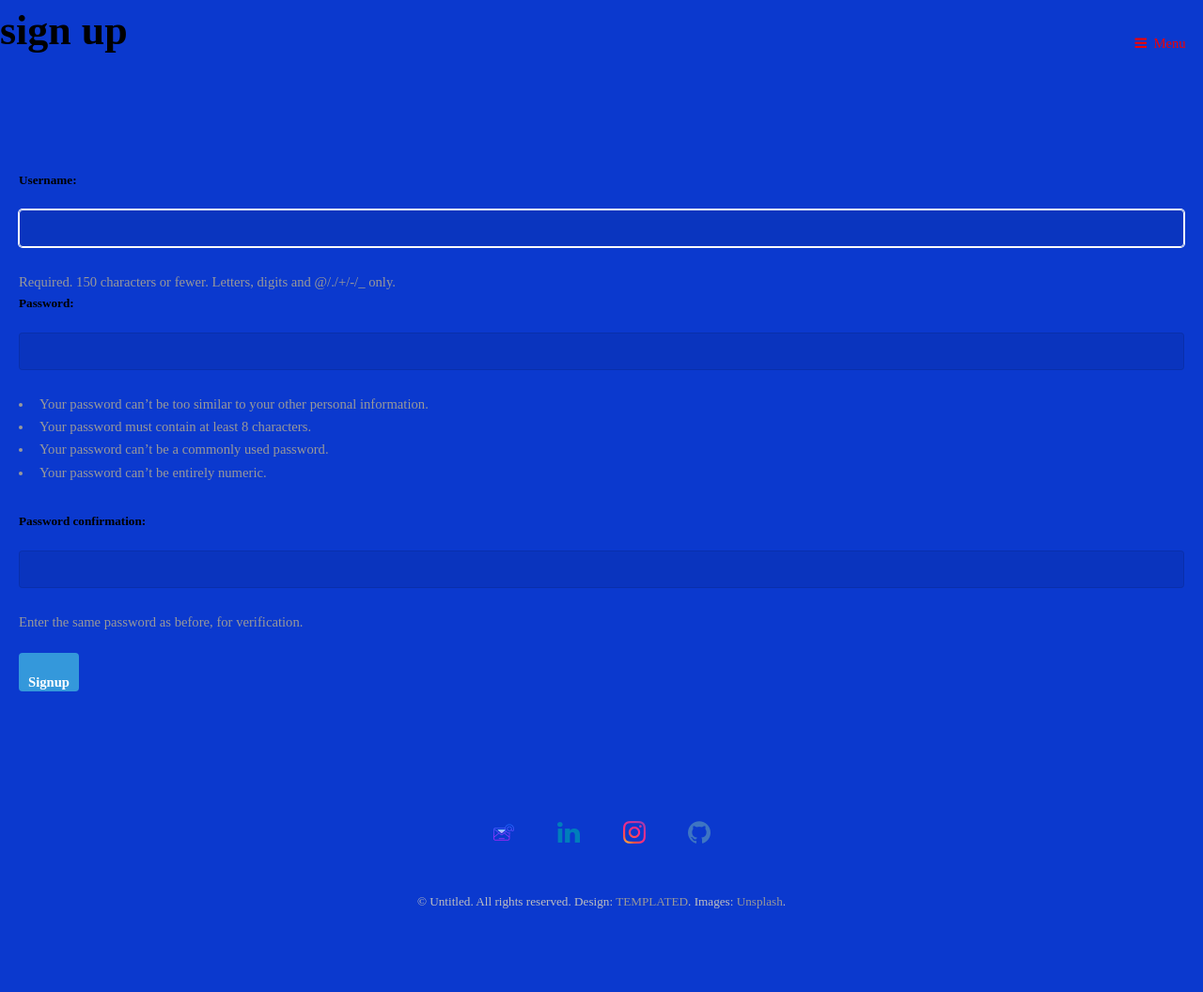
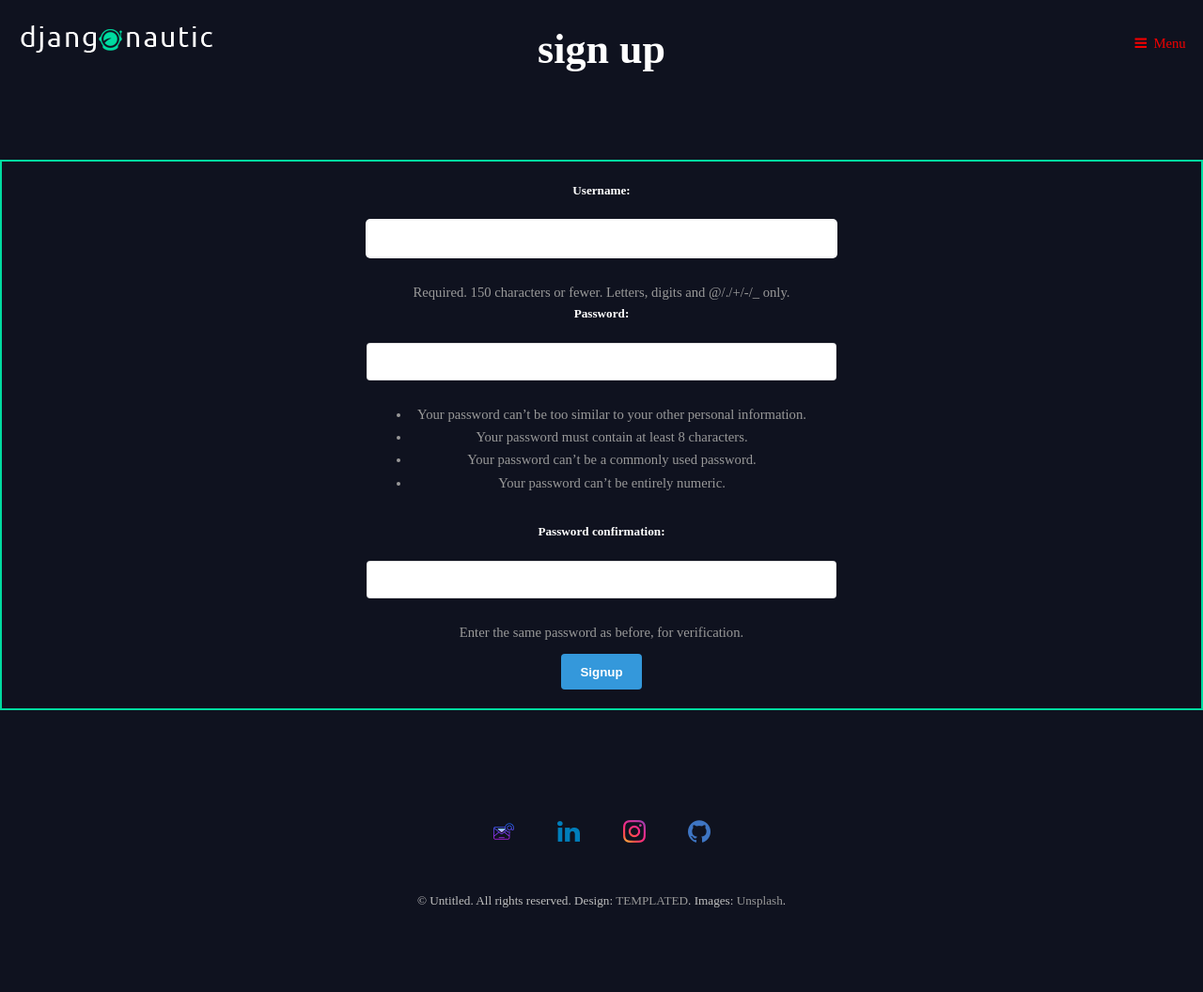
Before and after one commit to hamidbahram/Articl-web, a Django app: page /accounts/signup/ in a window 1280 px wide. Shown: the whole page at 94% size. After the commit the page ends 966 px from the top, so only its background shows below. Run offline with Django 3.2, Linux system fonts and the light colour scheme; some libraries are stand-ins or nearby versions; some web fonts are replaced.

Commit message:
improve style

```diff
--- a/accounts/templates/accounts/signup.html
+++ b/accounts/templates/accounts/signup.html
@@ -1,25 +1,27 @@
 {% extends 'base_layout.html' %}
+{% load i18n %}
 
 {% block content %}
 
     <style>
         body{
-            background-color:rgb(11, 57, 206);
+            background-color: hsl(229, 35%, 9%);
         }
     </style>
 
     <!-- Header -->
 	<header id="header" class="alt">
+        <div class="logo"><a href="{% url 'articles:list' %}"><img src="/static/css/logo.png" alt="Logo"></a></div>
 		<a href="#menu">Menu</a>
 	</header>
 
-    <h1 class='color'>sign up</h1>
+    <h1 class='labll'>sign up</h1>
     <br>
     <form class="site-form" action="{% url 'accounts:signup' %}" method="post">
         {% csrf_token %}
         {{form}}
         <div class="g-recaptcha" data-sitekey="6LfF7MUUAAAAAHgAx5Vdiy61ybZM-_TkX-57ECIH"></div>
-        <input type="submit" value="Signup">
+        <button type="submit">{% trans "Signup"  %}</button>
     </form>
     <script src="https://www.google.com/recaptcha/api.js" async defer></script>
 {% endblock %}
--- a/articles/templates/articles/search_results.html
+++ b/articles/templates/articles/search_results.html
@@ -2,7 +2,7 @@
 
 {% block content %}
 
-    <a href="{% url 'articles:list' %}"><h1 class="pagination">search results</h1></a>
+    <a href="{% url 'articles:list' %}"><h1 class="labll">search results</h1></a>
 
     <!-- Header -->
     <header id="header" class="alt">
--- a/assets/css/main.css
+++ b/assets/css/main.css
@@ -3919,7 +3919,7 @@
 
 	/* author */
 	.author{
-		color: rgba(252, 0, 105, 0.904);
+		color: #fc0069e7;
 	}
 
 	/* pagination */
@@ -3948,66 +3948,59 @@
 		padding: 10px;
 	}
 
-	/* bannerr */
-	#bannerr {
-		display: -ms-flexbox;
-		-ms-flex-pack: center;
-		-ms-flex-align: center;
-		padding: 8em 0 6em 0;
-		-moz-align-items: center;
-		-webkit-align-items: center;
-		-ms-align-items: center;
-		align-items: center;
-		display: -moz-flex;
-		display: -webkit-flex;
-		display: -ms-flex;
-		display: flex;
-		-moz-justify-content: center;
-		-webkit-justify-content: center;
-		-ms-justify-content: center;
-		justify-content: center;
-		/* background-image: url("../../media/the-last-of-us-state-of-play-screen-06-ps4-us-24sep19_yT5u1me.png"); */
-		background-position: center;
-		background-size: cover;
-		background-repeat: no-repeat;
-		border-top: 0;
-		min-height: 100vh;
-		height: 100vh !important;
-		position: relative;
-		text-align: center;
-		overflow: hidden;
-	}
-
-	#bannerr .inner {
-		-moz-transform: scale(1.0);
-		-webkit-transform: scale(1.0);
-		-ms-transform: scale(1.0);
-		transform: scale(1.0);
-		-moz-transition: opacity 1s ease, -moz-transform 1s ease;
-		-webkit-transition: opacity 1s ease, -webkit-transform 1s ease;
-		-ms-transition: opacity 1s ease, -ms-transform 1s ease;
-		transition: opacity 1s ease, transform 1s ease;
-		opacity: 1;
-		position: relative;
-		z-index: 2;
-	}
-	#bannerr h1 {
-		font-size: 4em;
-		margin-bottom: .25em;
-		color: #FFF;
-	}
-	#bannerr p {
-		color: rgba(255, 255, 255, 0.85);
-		font-size: 1.75em;
-	}
-
-	.edit-form{
+	/* headers on form */
+	.labll{
+		text-align:center;
+		margin: 20px 0 0 0;
+		color: #ffffff;
+	}
+
+	/* captcha */
+	.g-recaptcha{
+		margin: 0 auto;
+		margin-top:10px;
+		margin-bottom:10px;
+		width: 304px;
+
+	}
+
+	/* form: login & signup & edit & create */
+	.site-form{
 		margin-top: 60px;
 		padding: 20px;
 	}
 
-	.edit-form input, .edit-form textarea{
+	.site-form{
+		margin-top: 60px;
+		border: 2px solid  #00dba0;
+		padding: 20px;
+		text-align: center;
+	}
+
+	.site-form input, .site-form textarea{
 		display: block;
-		margin: 20px 0 0 0;
+		/* margin: 20px 0 0 0; */
+		margin-left: auto;
+		margin-right: auto;
+		text-align: center;
 		padding: 10px;
-	}
+		background-color: #ffffff;
+	}
+
+	.site-form input, .site-form textarea[title]{
+		width: 500px;
+	}
+
+	.site-form input, .site-form input.label[title]{
+		color: #000000;
+	}
+
+	.site-form label{
+		color: #ffffff;
+	}
+
+	.helptext ul{
+		text-align:center;
+		display:block;
+		display:inline-table;
+	}
```
Also changed, not shown: accounts/templates/accounts/login.html (+6 -3 lines), articles/templates/articles/article_create.html (+15 -1 lines), articles/templates/articles/edit.html (+10 -2 lines).
